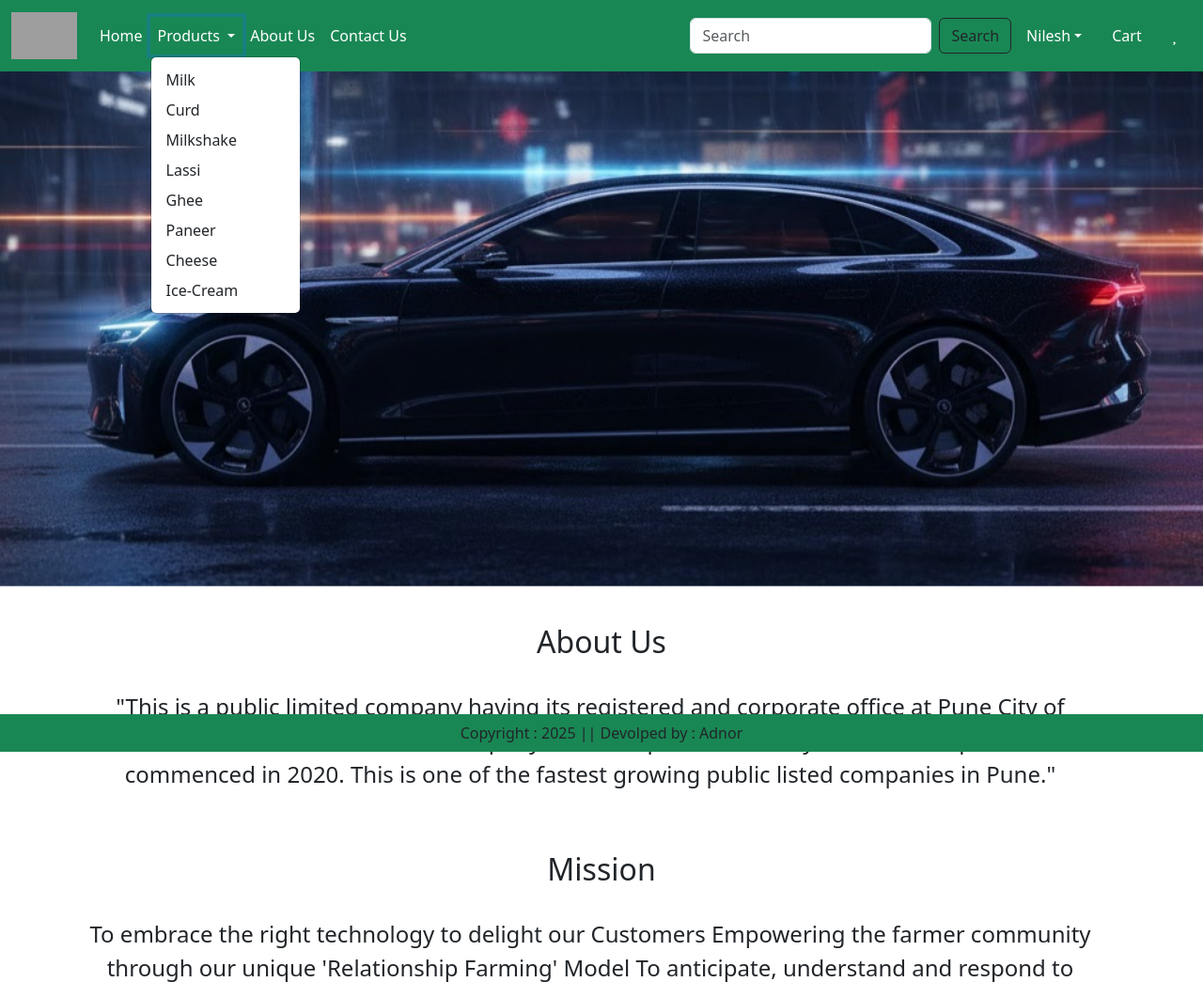
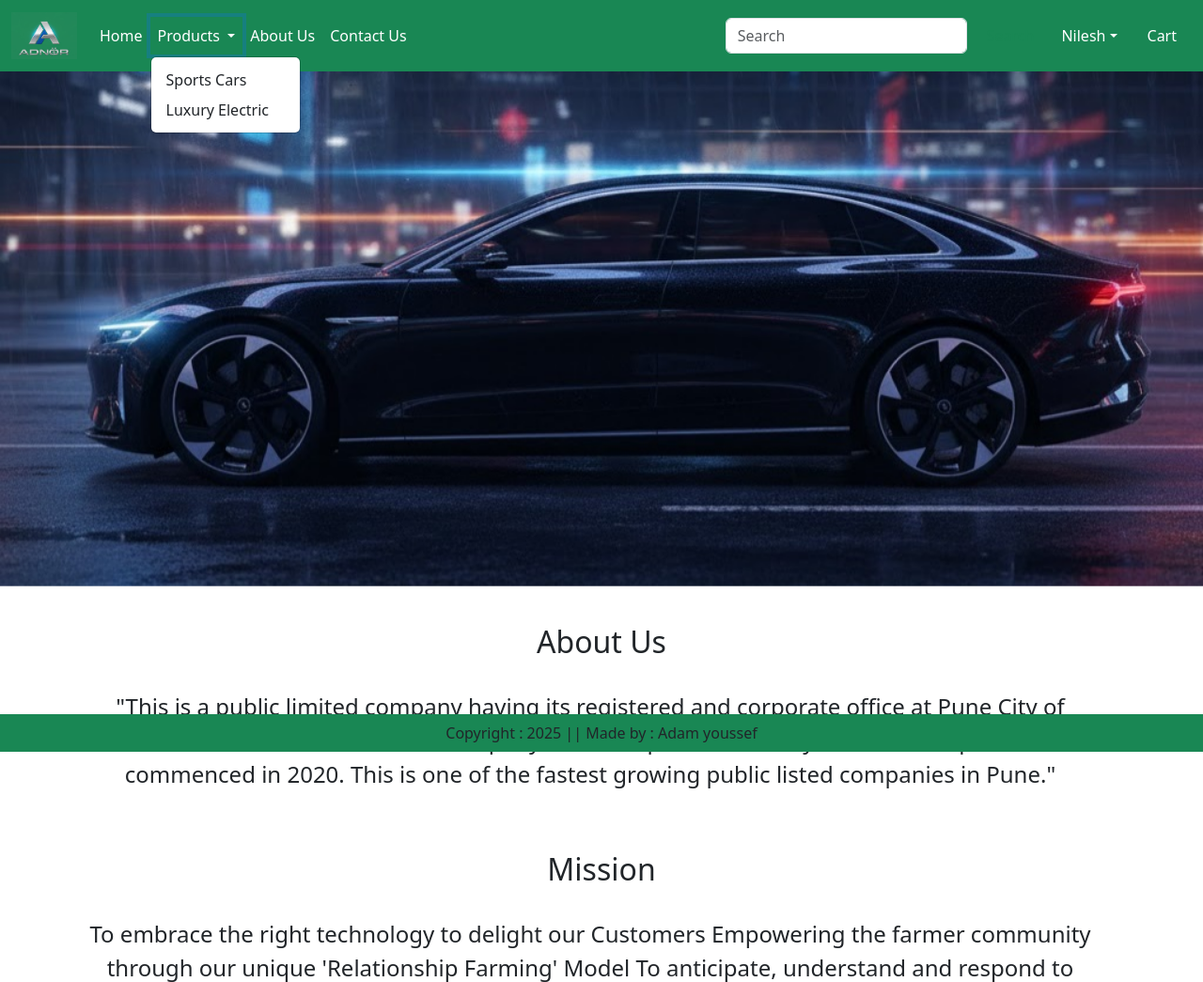
Before and after one commit to AdamyoussefEg/Online-Car-Selling-Platform, a Django app: page /about/ in a window 1280 px wide, after a click on "Products". Shown: the top 1045 px of the page at 94% size. Run offline with Django 5.2, Linux system fonts and the light colour scheme; the visitor is signed in with stand-in values (Sample User, id 1); data that the repository does not hold is empty; some libraries are stand-ins or nearby versions; some web fonts are replaced; grey boxes are pictures that could not be loaded.

Commit message:
Add images with LFS

```diff
--- a/src/project/Adnor_Markting/templates/app/base.html
+++ b/src/project/Adnor_Markting/templates/app/base.html
@@ -13,7 +13,7 @@
     <link rel="stylesheet" href="{% static 'app/css/owl.carousel.min.css' %}">
     <link rel="stylesheet" href="{% static 'app/css/all.min.css' %}">
     <script src="https://checkout.razorpay.com/v1/checkout.js"></script>
-    <title> Dairy Products | {% block title %}{% endblock title %} </title>
+    <title> Adnor Products | {% block title %}{% endblock title %} </title>
 </head>
 <body>
 
@@ -21,7 +21,7 @@
         <div class="container-fluid">
             <a class="navbar-brand" href="#">
                 {% comment %} <img src="{% static 'app/images/Logo.jpg' %}" width='70' height='50'/> {% endcomment %}
-                <img src="{% static 'app/images/Neel.png' %}" width='70' height='50'/>
+                <img src="{% static 'app/images/Adnor.png' %}" width='70' height='50'/>
             </a>
             <button class="navbar-toggler" type="button" data-bs-toggle="collapse" data-bs-target="#navbarSupportedContent" aria-controls="navbarSupportedContent" aria-expanded="false" aria-label="Toggle navigation">
             <span class="navbar-toggler-icon"></span>
@@ -38,14 +38,9 @@
                         </a>
                         <ul class="dropdown-menu">
                             {% comment %} <li><a class="dropdown-item" href="#">Sanwar devices</a></li> {% endcomment %}
-                            <li><a class="dropdown-item" href="{% url 'category' 'ML' %}">Milk</a></li>
-                        <li><a class="dropdown-item" href="{% url 'category' 'CR' %}">Curd</a></li>
-                        <li><a class="dropdown-item" href="{% url 'category' 'MS' %}">Milkshake</a></li>
-                        <li><a class="dropdown-item" href="{% url 'category' 'LS' %}">Lassi</a></li>
-                        <li><a class="dropdown-item" href="{% url 'category' 'GH' %}">Ghee</a></li>
-                        <li><a class="dropdown-item" href="{% url 'category' 'PN' %}">Paneer</a></li>
-                        <li><a class="dropdown-item" href="{% url 'category' 'CZ' %}">Cheese</a></li>
-                        <li><a class="dropdown-item" href="{% url 'category' 'IC' %}">Ice-Cream</a></li>
+                            <li><a class="dropdown-item" href="{% url 'category' 'SC' %}">Sports Cars</a></li>
+                        <li><a class="dropdown-item" href="{% url 'category' 'EVs' %}">Luxury Electric</a></li>
+
                     </ul>
                 </li>
                     <li class="nav-item">
@@ -55,9 +50,9 @@
                         <a class="nav-link text-white" href="{% url 'contact' %}">Contact Us</a>
                     </li>
                 </ul>
-                <form class="d-flex" role="search" action='/search'>
-                    <input class="form-control me-2" type="search" placeholder="Search" name='search' aria-label="Search"/>
-                    <button class="btn btn-outline-dark" type="submit">Search</button>
+                <form class="d-flex" role="search">
+                    <input class="form-control me-2" type="search" placeholder="Search" aria-label="Search"/>
+                    <button class="btn btn-outline-success" type="submit">Search</button>
                 </form>
             </div>
 
@@ -74,9 +69,6 @@
                 <li class='nav-item mx-2'>
                     <a href="{% url 'showcart' %}" class='nav-link text-white'><span class='badge bg-danger'>{% if totalitem > 0 %} {{totalitem}} {% endif %}</span> Cart</a>
                 </li>
-                <li class='nav-item mx-2'>
-                    <a href="{% url 'showwishlist' %}" class='nav-link text-white'><span class='badge bg-danger'>{% if wishitem > 0 %} {{wishitem}} {% endif %}</span>  <i class='fa fa-heart'></i></a>
-                </li>
                 {% else %}
                 <li class='nav-item mx-2'>
                     <a href="{% url 'login' %}" class='nav-link text-white'>Login</a>
@@ -92,10 +84,9 @@
     {% block banner_slider %}{% endblock banner_slider %}
     {% block information %}{% endblock information %}
     {% block main-content %}{% endblock main-content %}
-    {% block payment-gateway %}{% endblock payment-gateway %}
 
     <footer class='container-fluid fixed-bottom bg-success text-center p-2 mt-5'>
-        Copyright : 2025 || Devolped by : Adnor
+        Copyright : 2025 || Made by : Adam youssef
     </footer>
 
     <script src="https://cdn.jsdelivr.net/npm/@popperjs/core@2.11.8/dist/umd/popper.min.js" integrity="sha384-I7E8VVD/ismYTF4hNIPjVp/Zjvgyol6VFvRkX/vR+Vc4jQkC+hVqc2pM8ODewa9r" crossorigin="anonymous"></script>
```
